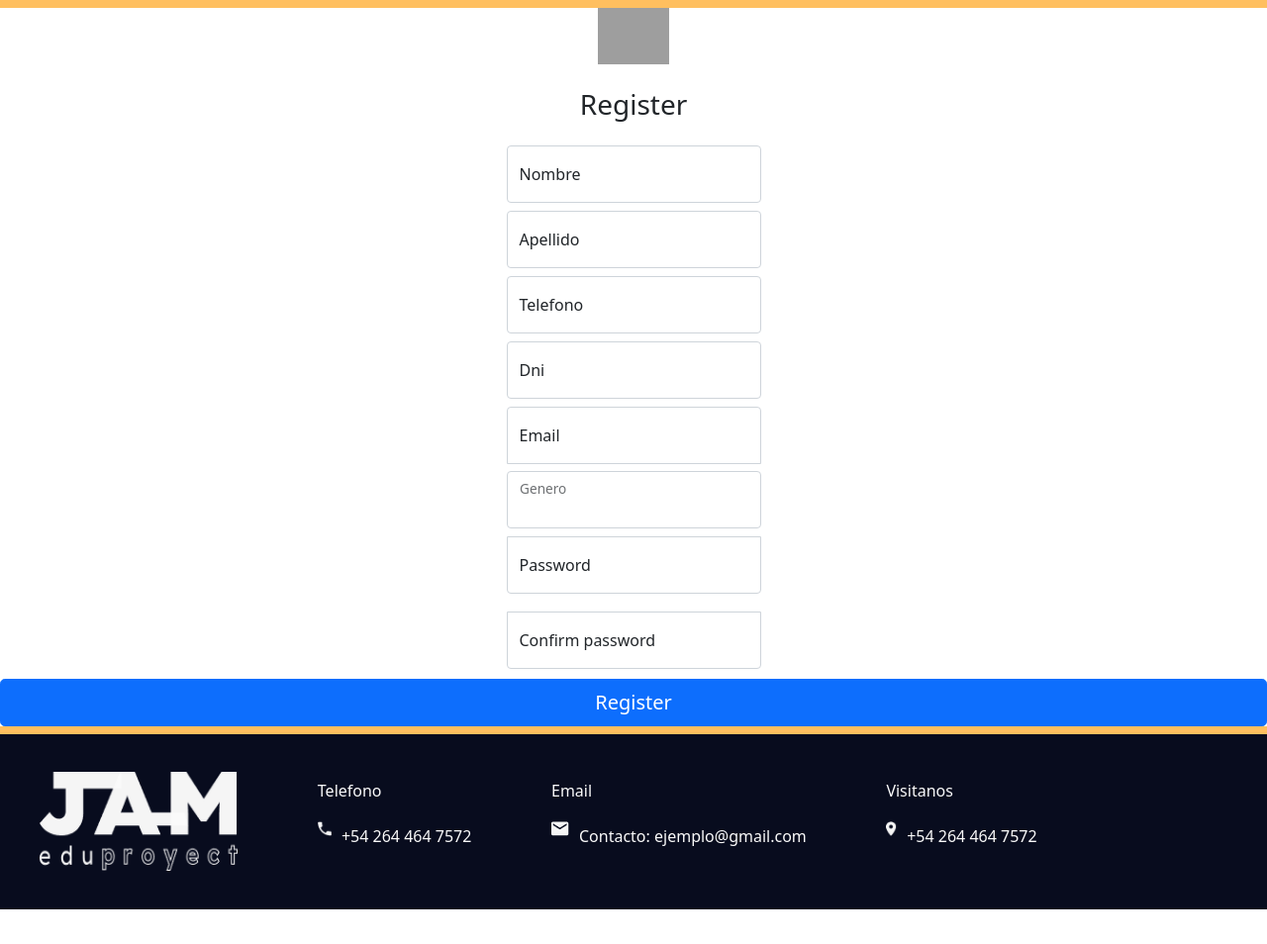
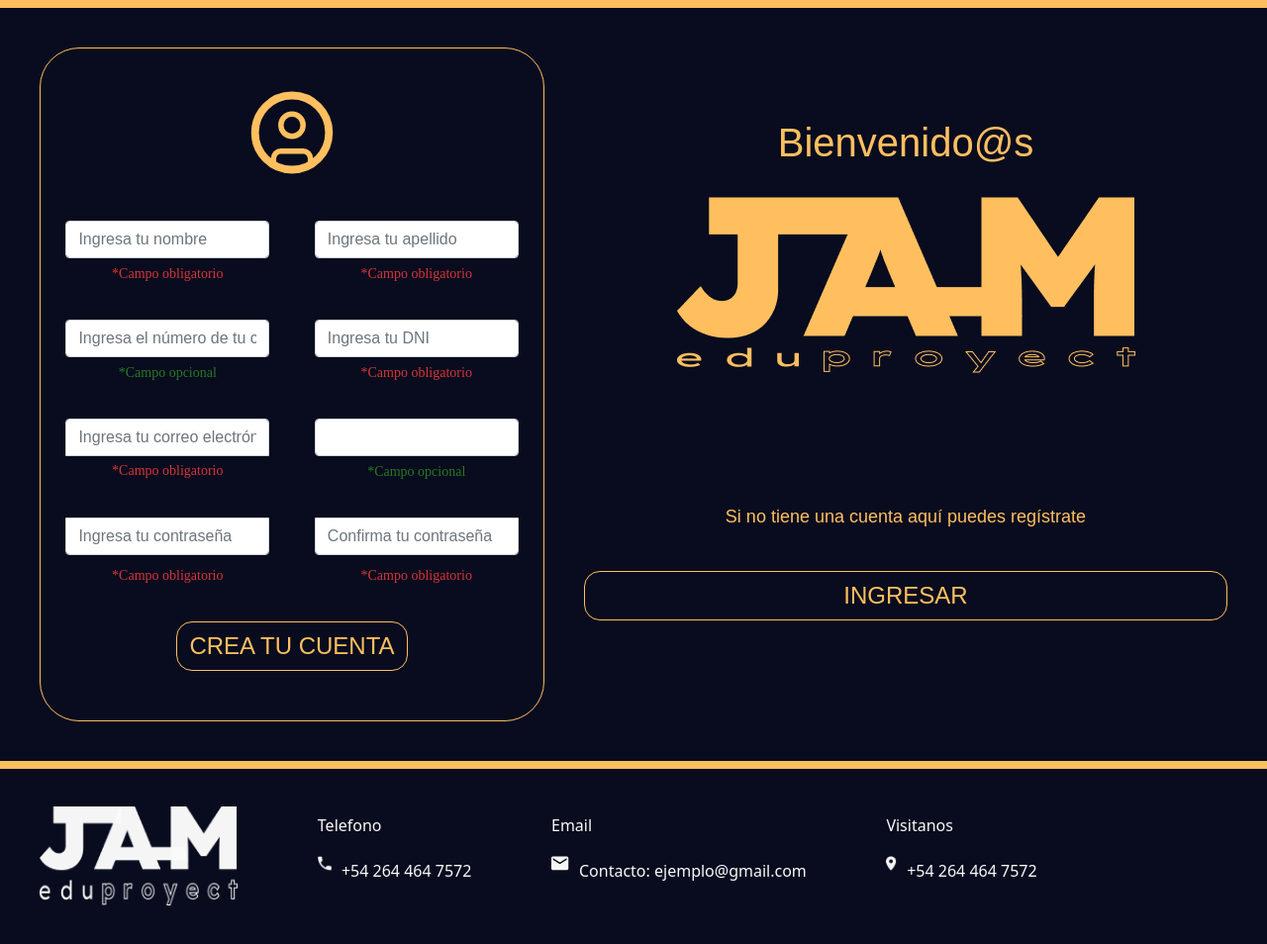
Before and after one commit to Mathi21as/academia_sj_tec_JAM23, a Flask app: page /register in a window 1280 px wide. Shown: the part 80-1034 px from the top of the page at 99% size. Before the commit the page ends 999 px from the top, so only its background shows below. Run offline with Flask 3, Linux system fonts and the light colour scheme; some libraries are stand-ins or nearby versions; grey boxes are pictures that could not be loaded.

Commit message:
pantalla de registro de nuevo usuario, modificacion estetica

```diff
--- a/src/static/css/login.css
+++ b/src/static/css/login.css
@@ -26,7 +26,8 @@
 }
 
 
-.loginContainer{
+.loginContainer ,
+.singupContainer{
   display: flex;
   justify-content: center;
   gap: 40px;
@@ -34,15 +35,37 @@
   align-items: center;
   background-color:var(--main-background-dark);
 }
-.loginContainer .loginForm{
+
+.loginContainer .loginForm ,
+.singupContainer .signupForm{
   border: 1px solid var(--main-orange);
   border-radius: 40px;
   padding-top: 100px;
   padding-bottom: 100px;
   width: 700px;
 }
+.singupContainer .signupForm{
+  padding-top: 40px;
+  padding-bottom: 30px;
+
+}
 .loginContainer .loginForm img{
   width: 230px;
+}
+.singupContainer .signupForm img{
+  width: 90px;
+}
+.singupContainer .signupForm .inputsContainer{
+   width: 90%;
+  font-family: 'Montserrat', sans-serif;
+  display: flex;
+  justify-content: space-between;
+  flex-wrap: wrap;
+}
+.singupContainer .signupForm .inputsContainer .formInputSingup{
+  width: 45%;
+  margin-top: 20px;
+
 }
 .loginContainer .loginForm .form-signin .formInputLogin , .loginContainer .loginForm .form-signin button.btn.btn-login{
   width: 70%;
@@ -57,6 +80,16 @@
   word-wrap: break-word;
   border-radius: 12px;
   margin: 20px 0;
+}
+.formInputSingup p.fieldDetails{
+  color: rgba(236, 59, 59, 0.897);
+  font-size: 14px;
+  font-family: Montserrat;
+  font-weight: 400;
+  margin-top: 5px;
+}
+.formInputSingup p.fieldDetails.optionalFIeld{
+  color: rgba(48, 142, 36, 0.838);
 }
 .loginCover{
 
@@ -85,14 +118,14 @@
   margin-bottom: 20px;
 }
 .loginContainer .loginForm .form-signin button.btn.btn-login ,
-.loginCover .newAccount a.btn.btn-signup {
+.loginCover .newAccount a.btn.btn-signup , a.btn.btn-signup{
   color: var(--main-orange);
   font-size: 24px;
   font-weight: 400;
   border: 1px solid var(--main-orange);
   border-radius: 16px;
-  margin: 20px 0;                                                  font-family: 'Play', sans-serif;
-
+  margin: 20px 0;
+  font-family: 'Play', sans-serif;
 }
 .loginCover .newAccount a.btn.btn-signup {
   width: 650px;
--- a/src/templates/auth/login.html
+++ b/src/templates/auth/login.html
@@ -13,9 +13,6 @@
     <form  class="form-signin" action="/login" method="POST">
       <img class="mb-4" src="../static/icons/lucide_user-circle.svg" alt="" width="300" height="">
 
-  <!--
-      <h1 class="h3 mb-3 fw-normal">Please sign in</h1>
-  -->
       <input type="hidden" name="csrf_token" value="{{csrf_token}}"/> <!--  para que formulario de login tenga codigo token para csrf-->
 
       <div class="formInputLogin">
@@ -54,6 +51,4 @@
     </div>
   </div>
 </div>
-
-
 {% endblock %}
--- a/src/templates/auth/register.html
+++ b/src/templates/auth/register.html
@@ -8,10 +8,11 @@
 {% endblock %}
 
 {% block body %}
+<div class="singupContainer text-center">
+  <div class="signupForm ">
     <form  class="form-signin" action="/register" method="POST">
-    <img class="mb-4" src="{{url_for('static' , filename = 'img/TALENTO-TEC-capacitate-de-PROGRAMACION.jpg')}}" alt="" width="72" height="57">
+      <img class="mb-4" src="../static/icons/lucide_user-circle.svg" alt="" width="300" height="">
       {% with messages = get_flashed_messages() %}
-
       {% if messages  %}
         <br/>
         {% for message in messages %}
@@ -21,47 +22,72 @@
         </div>
         {% endfor %}
       {% endif  %}
+      {% endwith %}
 
-    {% endwith %}
-    <h1 class="h3 mb-3 fw-normal">Register</h1>
+      <div class="inputsContainer">
+        <input type="hidden" name="csrf_token" value="{{csrf_token}}"/> <!--  para que formulario de login tenga codigo token para csrf-->
 
-    <input type="hidden" name="csrf_token" value="{{csrf_token}}"> <!--  para que formulario de login tenga codigo token para csrf-->
-    <div class="form-floating mt-2">
-      <input type="text" class="form-control" name="name" placeholder="Pepe">
-      <label for="name">Nombre</label>
+        <div class="formInputSingup">
+          <input type="text" class="form-control" name="name" placeholder="Ingresa tu nombre ">
+          <p class="fieldDetails ">*Campo obligatorio </p>
+        </div>
+        <div class="formInputSingup">
+          <input type="text" class="form-control" name="last_name" placeholder="Ingresa tu apellido">
+          <p class="fieldDetails ">*Campo obligatorio </p>
+        </div>
+        <div class="formInputSingup">
+          <input type="text" class="form-control" name="phone" placeholder="Ingresa el número de tu celular ">
+          <p class="fieldDetails optionalFIeld">*Campo opcional </p>
+        </div>
+        <div class="formInputSingup">
+          <input type="text" class="form-control" name="dni" placeholder="Ingresa tu DNI">
+          <p class="fieldDetails ">*Campo obligatorio </p>
+        </div>
+        <div class="formInputSingup">
+          <input type="email" class="form-control" name="email" placeholder="Ingresa tu correo electrónico ">
+          <p class="fieldDetails ">*Campo obligatorio </p>
+        </div>
+        <div class="formInputSingup">
+          <input type="gender" class="form-control" name="gender" >
+          <p class="fieldDetails optionalFIeld">*Campo opcional </p>
+        </div>
+        <div class="formInputSingup">
+          <input type="password" class="form-control" name="password" placeholder="Ingresa tu contraseña">
+          <p class="fieldDetails ">*Campo obligatorio </p>
+        </div>
+        <div class="formInputSingup">
+          <input type="password" class="form-control" name="password-confirm" placeholder="Confirma tu contraseña">
+          <p class="fieldDetails ">*Campo obligatorio </p>
+        </div>
       </div>
 
-    <div class="form-floating mt-2">
-      <input type="text" class="form-control" name="last_name" placeholder="Hoguito">
-      <label for="last_name">Apellido</label>
+      <a class="btn btn-signup" href="{{url_for('register')}}"> CREA TU CUENTA </a>
+
+      {% with messages = get_flashed_messages() %}
+      {% if messages  %}
+        {% for message in messages %}
+          <div class="mt-4">
+            <div class="alert alert-danger alert-dismissible" role="alert">
+              <strong>{{ message }}</strong>
+              <button type="button" class="btn-close" data-bs-dismiss="alert" aria-label="Close"></button>
           </div>
-
-    <div class="form-floating mt-2">
-      <input type="text" class="form-control" name="phone" placeholder="264789871">
-      <label for="phone">Telefono </label>
           </div>
-
-    <div class="form-floating mt-2">
-      <input type="text" class="form-control" name="dni" placeholder="94150874 ">
-      <label for="dni">Dni </label>
+        {% endfor %}
+      {% endif  %}
+    {% endwith %}
+    </form>
   </div>
-    <div class="form-floating mt-2">
-      <input type="email" class="form-control" name="email" placeholder="email@gmail.com">
-      <label for="email">Email</label>
+  <div class="loginCover">
+    <div class="welcome">
+      <p class="title">Bienvenido@s</p>
+      <img src="../static/img/logoJAM-welcome.png">
     </div>
-    <div class="form-floating mt-2">
-      <input type="gender" class="form-control" name="gender" >
-      <label for="gender">Genero</label>
+    <div class="newAccount">
+      <p>Si no tiene una cuenta aquí puedes regístrate </p>
+      <div class="mt-2">
+        <a class="btn btn-signup" href="{{url_for('login')}}"> INGRESAR </a>
       </div>
-    <div class="form-floating mt-2">
-      <input type="password" class="form-control" name="password" placeholder="Password">
-      <label for="password">Password</label>
     </div>
-    <div class="form-floating mt-2">
-      <input type="password" class="form-control" name="password-confirm" placeholder="Password">
-      <label for="password-confirm">Confirm password</label>
   </div>
-
-    <button class="w-100 btn btn-lg btn-primary" type="submit">Register</button>
-  </form>
+</div>
 {% endblock %}
--- a/src/templates/base.html
+++ b/src/templates/base.html
@@ -29,6 +29,7 @@
     <script src="https://cdn.jsdelivr.net/npm/bootstrap@5.0.2/dist/js/bootstrap.bundle.min.js" integrity="sha384-MrcW6ZMFYlzcLA8Nl+NtUVF0sA7MsXsP1UyJoMp4YLEuNSfAP+JcXn/tWtIaxVXM" crossorigin="anonymous"></script>
 
     <span class="goldenDivider"></span>
+
     <footer class="footer">
         <div class="logo">
             <a>
```
Lines whose indentation alone changed are shown as unchanged.
